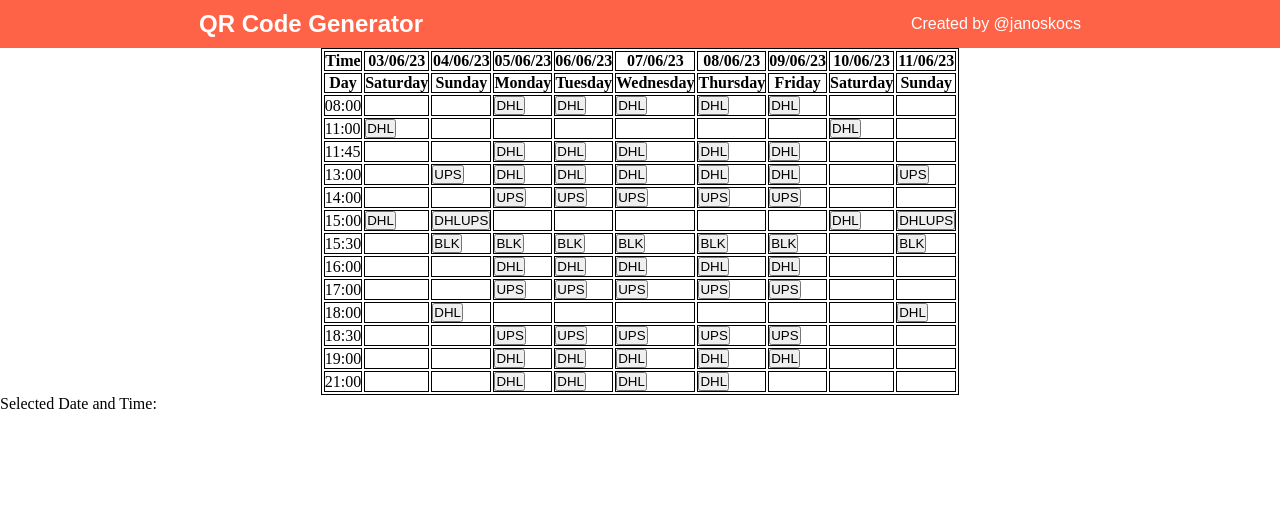
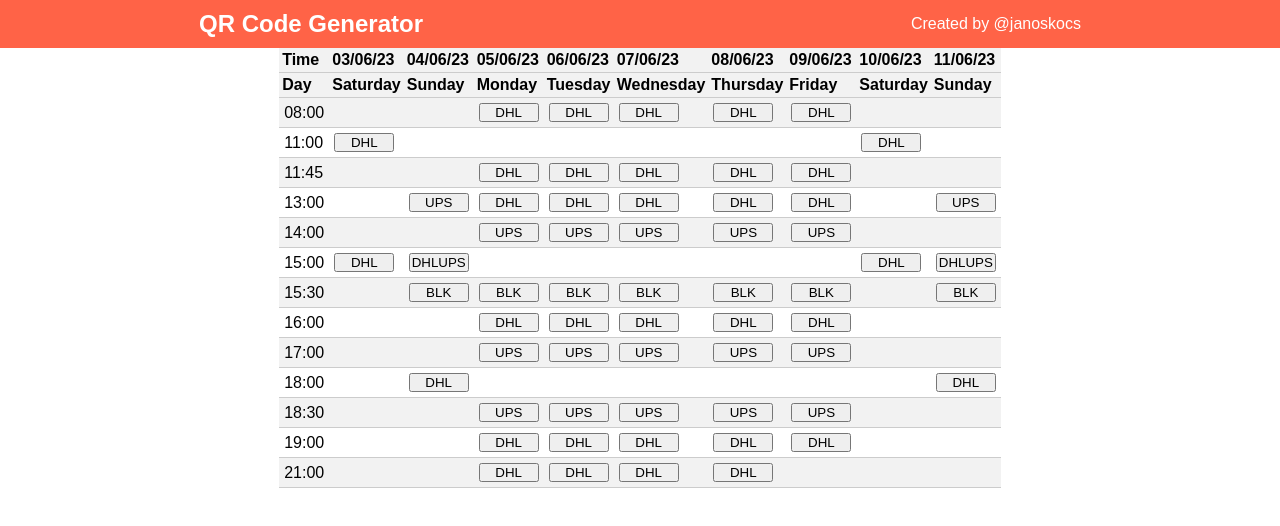
Before and after one commit to janoskocs/qr-code-app, a React (Create React App) app: page / in a window 1280 px wide. Shown: the top 526 px of the page. Built offline with nearby package versions, Linux system fonts and the light colour scheme.

Commit message:
Add Styles

```diff
--- a/src/components/Table/Table.js
+++ b/src/components/Table/Table.js
@@ -112,12 +112,6 @@
         doc.save('output.pdf');
     };
 
-
-    // // Add QR code
-    // const qrCodeCanvas = document.createElement('canvas');
-    // QRCode.toCanvas(qrCodeCanvas, string, { width: 200, height: 200 });
-    // const qrCodeDataURL = qrCodeCanvas.toDataURL();
-    // doc.addImage(qrCodeDataURL, 'JPEG', 100, 150, 200, 200);
     return (
         <>
             <table className="table">
@@ -135,9 +129,6 @@
                     ))}
                 </tbody>
             </table>
-            <div className="test">
-                <p>Selected Date and Time: {selectedDateTime}</p>
-            </div>
 
             <Modal
                 isOpen={modalIsOpen}
--- a/src/components/Table/Table.scss
+++ b/src/components/Table/Table.scss
@@ -3,10 +3,68 @@
 
 .table {
   margin: 0 auto;
+  width: 50%;
+  border-collapse: collapse;
+  font-family: $font-stack;
+
+  th {
+    background-color: #f2f2f2;
+    padding: 3px;
+    font-weight: bold;
+    text-align: left;
+    border-bottom: 1px solid #ccc;
+  }
+  tr:nth-child(odd) {
+    background-color: #f2f2f2;
+  }
+  td {
+    padding: 5px;
+    border-bottom: 1px solid #ccc;
+  }
+
+  .table__body {
+    td {
+      cursor: pointer;
+      &:hover {
+        background-color: #f5f5f5;
+      }
+    }
+  }
 }
 
-table,
-th,
-td {
-  border: 1px solid;
+.pagecount {
+  display: flex;
+  flex-direction: column;
+  align-items: center;
+  margin-top: 20px;
+
+  .pagecount__choice {
+    margin-bottom: 10px;
+
+    label {
+      margin-right: 10px;
+    }
+  }
+
+  .action {
+    button {
+      margin-right: 10px;
+      padding: 8px 16px;
+      border-radius: 4px;
+      border: none;
+      background-color: #dc3545;
+      color: #fff;
+      cursor: pointer;
+
+      &:last-child {
+        background-color: #007bff;
+      }
+    }
+  }
+
+  .pagecount__print-btn {
+    background-color: #28a745;
+  }
 }
+
+/* Add any additional custom styles as needed */
--- a/src/components/TableRow/TableRow.js
+++ b/src/components/TableRow/TableRow.js
@@ -1,3 +1,5 @@
+import "./TableRow.scss"
+
 const TableRow = ({ hour, dates, hourIndex, cells, handleButtonClick }) => {
     return (
         <tr>
@@ -10,7 +12,7 @@
                         {service === "NO_SERVICE" ? (
                             ""
                         ) : (
-                            <button onClick={() => handleButtonClick(date, hourIndex, service)}>
+                            <button className="print__btn" onClick={() => handleButtonClick(date, hourIndex, service)}>
                                 {service}
                             </button>
                         )}
--- /dev/null
+++ b/src/components/TableRow/TableRow.scss
@@ -0,0 +1,7 @@
+.print__btn {
+  width: 60px;
+
+  &:hover {
+    cursor: pointer;
+  }
+}
```
